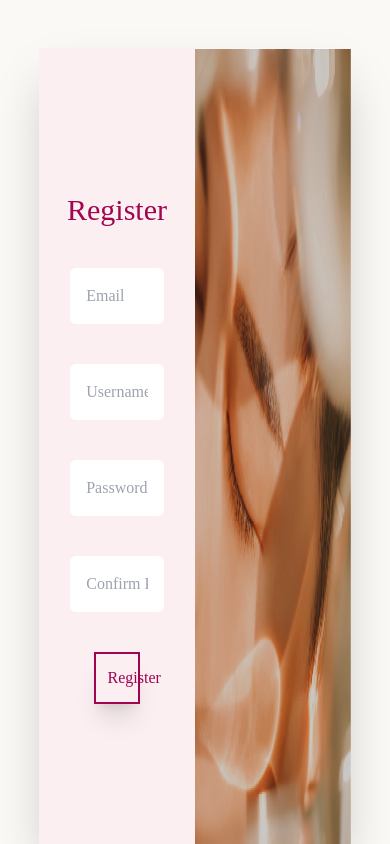
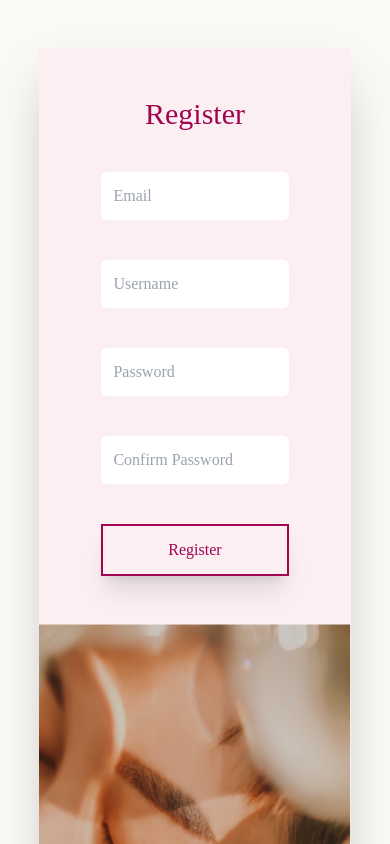
Before and after one commit to ArtisAdemi/KozmetikaLotus, a React (Create React App) app in the folder client/: page /register in a window 390 px wide. Shown: the top 844 px of the page. Built offline with nearby package versions, Linux system fonts and the light colour scheme.

Commit message:
register page responsive ui done

```diff
--- a/client/src/pages/Register.jsx
+++ b/client/src/pages/Register.jsx
@@ -46,43 +46,43 @@ const Register = () => {
 
     return (
         <div>
-            <div className='contact-container w-full flex justify-center my-12'>
-                <div className='contact-content w-[80%] shadow-2xl justify-center flex' style={{ height: '800px' }}>
+            <div className='contact-container flex justify-center w-full my-12'>
+                <div className='contact-content w-[80%] shadow-2xl justify-center md:flex md:h-[800px]'>
 
                     <div className='w-[100%] flex bg-[#FBEFF2] '>
 
-                        <form onSubmit={formik.handleSubmit} className='w-[100%] flex flex-col gap-10 justify-center'>
+                        <form onSubmit={formik.handleSubmit} className='w-[100%] flex flex-col gap-10 justify-center my-12'>
 
                             <h1 className='text-[#A10550] text-3xl text-center'>Register</h1>
 
-                            <input className='rounded-md p-4 placeholder-gray-400 w-[60%] mx-auto'
+                            <input className='rounded-md p-3 md:p-4 placeholder-gray-400 w-[60%] mx-auto'
                             type="email" name="email" placeholder="Email" onChange={formik.handleChange} value={formik.values.email} />
                             {formik.errors.email && formik.touched.email &&
                             <h2 className='w-[60%] text-red-500 text-sm -mt-10 mx-auto'>{formik.errors.email}</h2>}
 
-                            <input className='rounded-md p-4 placeholder-gray-400 w-[60%] mx-auto'
+                            <input className='rounded-md p-3 md:p-4 placeholder-gray-400 w-[60%] mx-auto'
                             type="text" name="username" placeholder="Username" onChange={formik.handleChange} value={formik.values.username} />
                             {formik.errors.username && formik.touched.username &&
                             <h2 className='w-[60%] text-red-500 text-sm -mt-10 mx-auto'>{formik.errors.username}</h2>}
 
-                            <input className='rounded-md p-4 placeholder-gray-400 w-[60%] mx-auto'
+                            <input className='rounded-md p-3 md:p-4 placeholder-gray-400 w-[60%] mx-auto'
                             type="password" name="password" placeholder="Password" onChange={formik.handleChange} value={formik.values.password} />
                             {formik.errors.password && formik.touched.password &&
                             <h2 className='w-[60%] text-red-500 text-sm -mt-10 mx-auto'>{formik.errors.password}</h2>}
 
-                            <input className='rounded-md p-4 placeholder-gray-400 w-[60%] mx-auto'
+                            <input className='rounded-md p-3 md:p-4 placeholder-gray-400 w-[60%] mx-auto'
                             type="password" name="confirmPassword" placeholder="Confirm Password" onChange={formik.handleChange} value={formik.values.confirmPassword} />
                             {formik.errors.confirmPassword && formik.touched.confirmPassword &&
                             <h2 className='w-[60%] text-red-500 text-sm -mt-10 mx-auto'>{formik.errors.confirmPassword}</h2>}
 
-                            <button type="submit" className='border-[#A10550] border-2 p-3 w-[30%] mx-auto text-[#A10550] shadow-xl'>Register</button>
+                            <button type="submit" className='border-[#A10550] border-2 p-3 md:p-4 w-[60%] mx-auto text-[#A10550] shadow-xl'>Register</button>
 
                         </form>
 
                     </div>
 
                     <div className='w-[100%] h-[100%]'>
-                      <img src={contact} alt="" className="w-[100%] h-[800px]"  />
+                      <img src={contact} alt="" className="md:w-[100%] md:h-[800px]"  />
                     </div>
 
                 </div>
```
